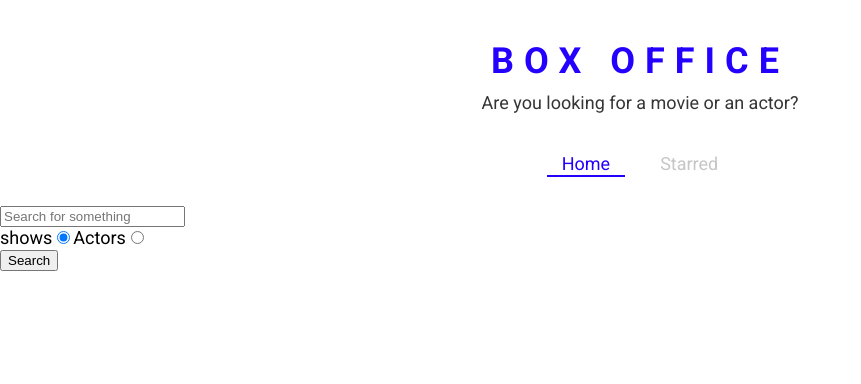
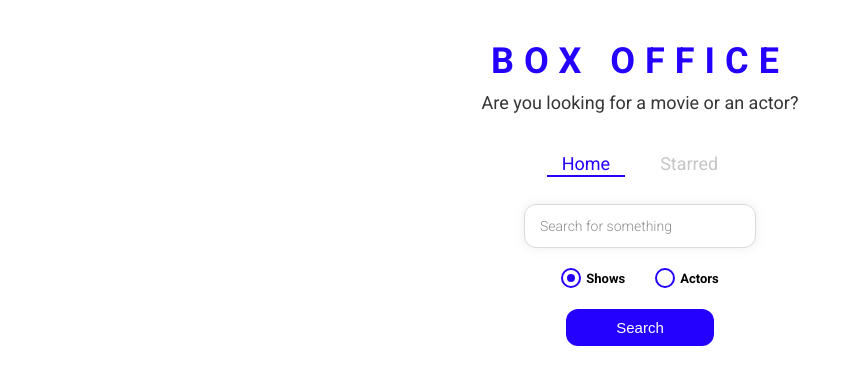
Before and after one commit to prasanth175/chat-app, a React (Create React App) app in the folder React3/box-office/: page / in a window 1280 px wide. Shown: the top 384 px of the page, without its empty margins (0-861 px from the left). Built offline with nearby package versions, Linux system fonts and the light colour scheme.

Commit message:
styled the entire app

```diff
--- /dev/null
+++ b/React3/box-office/src/components/CustomRadio.jsx
@@ -0,0 +1,67 @@
+import React from 'react';
+import styled from 'styled-components';
+
+const RadioWrapper = styled.label`
+  display: block;
+  position: relative;
+  padding-left: 25px;
+  cursor: pointer;
+  font-size: 13px;
+  user-select: none;
+  font-weight: 700;
+  line-height: 1.65;
+
+  input {
+    position: absolute;
+    opacity: 0;
+    cursor: pointer;
+  }
+
+  span {
+    position: absolute;
+    top: 0;
+    left: 0;
+    height: 16px;
+    width: 16px;
+    background-color: #fff;
+    border: 2px solid ${({ theme }) => theme.mainColors.blue};
+    border-radius: 50%;
+  }
+
+  input:checked ~ span {
+    background-color: #fff;
+    border: 2px solid ${({ theme }) => theme.mainColors.blue};
+  }
+
+  span:after {
+    content: '';
+    position: absolute;
+    display: none;
+  }
+
+  input:checked ~ span:after {
+    display: block;
+  }
+
+  span:after {
+    top: 4px;
+    left: 4px;
+    width: 8px;
+    height: 8px;
+    border-radius: 50%;
+    background: ${({ theme }) => theme.mainColors.blue};
+  }
+`;
+
+
+function CustomRadio({ label, ...restProps }) {
+  return (
+        <RadioWrapper htmlFor={restProps.id}>
+              {label}
+              <input {...restProps} type="radio" />
+              <span />
+            </RadioWrapper>
+  )
+}
+
+export default CustomRadio;
--- a/React3/box-office/src/pages/Home.jsx
+++ b/React3/box-office/src/pages/Home.jsx
@@ -1,9 +1,11 @@
 import React, { useState } from 'react'
 import ActorGrid from '../components/actor/ActorGrid';
+import CustomRadio from '../components/CustomRadio';
 import MainProjectLayout from '../components/MainProjectLayout';
 import ShowGrid from '../components/show/ShowGrid';
 import { apiGet } from '../misc/config';
 import { useLastQuery } from '../misc/custom-hooks';
+import { RadioInputsWrapper, SearchButtonWrapper, SearchInput } from './Home.styled';
 
 
 
@@ -54,26 +56,35 @@ function Home() {
 
   return (
       <MainProjectLayout >
-      <input type="text"
+      <SearchInput
+       type="text"
        placeholder='Search for something'
         onChange={onInputChange}
          onKeyDown={onKeyDown}
           value={input}
           />
 
-          <div>
-            <label htmlFor="shows-search">
-              shows
-              <input id='shows-search' type="radio" value="shows" checked={isShowsSearch} onChange={onRadioChange} />
-            </label>
+          <RadioInputsWrapper>
+            <div>
+              <CustomRadio
+              label="Shows"
+              id='shows-search' value="shows" checked={isShowsSearch} onChange={onRadioChange}
+              />
+            </div>
 
-            <label htmlFor="actors-search">
-              Actors
-              <input id='actors-search' type="radio" value="people" checked={!isShowsSearch} onChange={onRadioChange} />
-            </label>
-          </div>
+            <div>
+              <CustomRadio
+              label="Actors"
+              id='actors-search' value="people" checked={!isShowsSearch} onChange={onRadioChange}
+              />
+            </div>
+         </RadioInputsWrapper>
 
-      <button type="button" onClick={onSearch}>Search</button>
+        <SearchButtonWrapper>
+       <button type="button" onClick={onSearch}>
+        Search
+        </button>
+      </SearchButtonWrapper>
       {renderResults()}
       </MainProjectLayout>
 
--- /dev/null
+++ b/React3/box-office/src/pages/Home.styled.jsx
@@ -0,0 +1,49 @@
+import styled from 'styled-components';
+
+export const SearchInput = styled.input`
+  display: block;
+  font-family: 'Roboto', sans-serif;
+  width: 200px;
+  margin: auto;
+  outline: none;
+  padding: 13px 15px;
+  border: 1px solid #dbdbdb;
+  box-shadow: 0px 0px 10px 0px rgba(219, 219, 219, 0.5);
+  font-size: 14px;
+  border-radius: 12px;
+  color: #8d8d8d;
+
+  &::placeholder {
+    font-weight: 300;
+    color: #8d8d8d;
+  }
+`;
+
+export const RadioInputsWrapper = styled.div`
+  display: flex;
+  justify-content: center;
+  margin: 20px 0;
+
+  div {
+    margin: 0 15px;
+  }
+`;
+
+export const SearchButtonWrapper = styled.div`
+  text-align: center;
+  margin-bottom: 35px;
+
+  button {
+    color: #fff;
+    background-color: ${({ theme }) => theme.mainColors.blue};
+    margin: auto;
+    padding: 10px 50px;
+    font-size: 15px;
+    border: none;
+    outline: none;
+    border-radius: 12px;
+    &:hover {
+      cursor: pointer;
+    }
+  }
+`;
```
